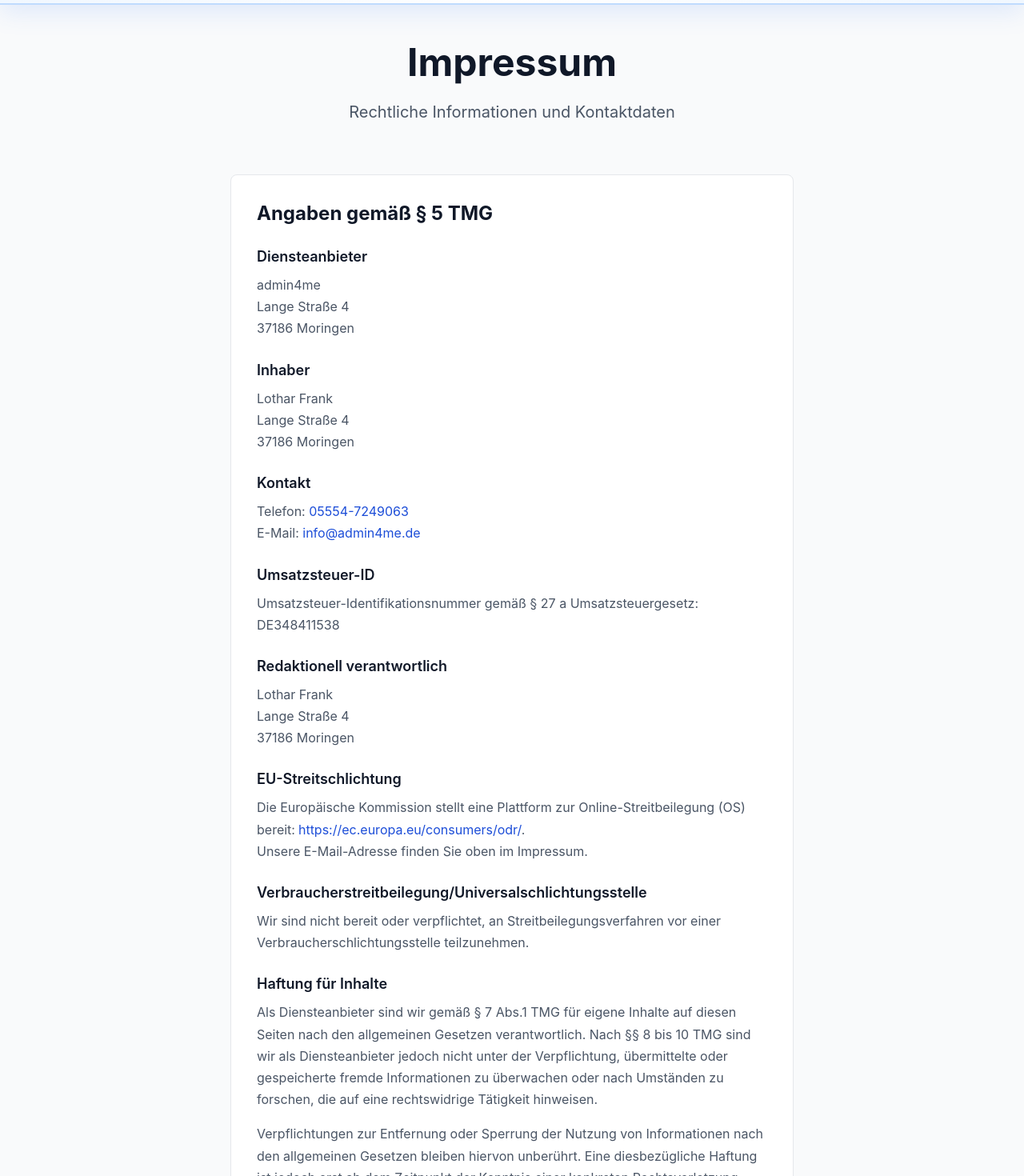
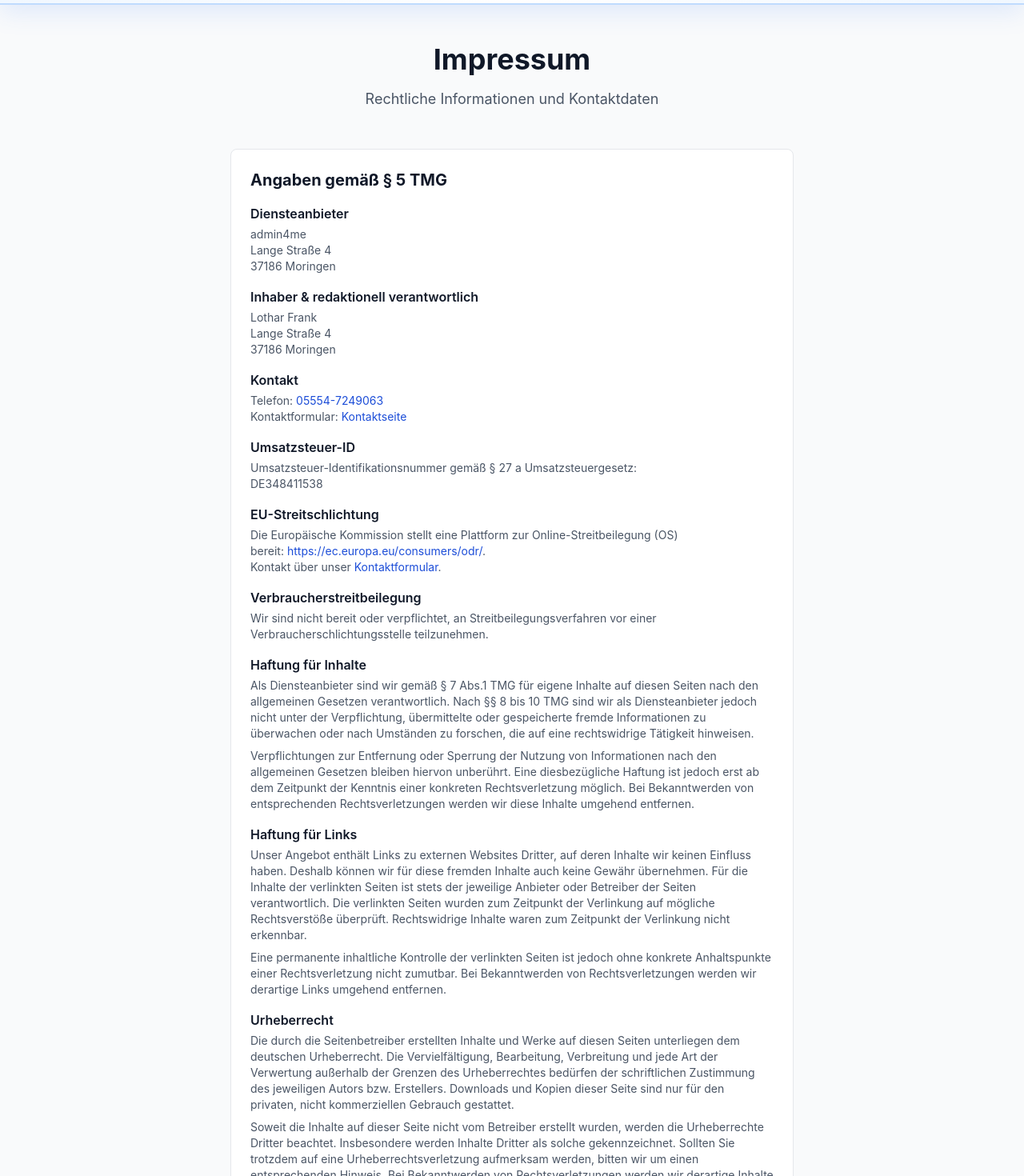
Before and after one commit to Remodops/admin4me, a Next.js app: page /impressum in a window 1280 px wide. Shown: the part 60-1530 px from the top of the page at 80% size. Built offline with nearby package versions, Linux system fonts and the light colour scheme.

Commit message:
Impressum optimieren
- E-Mail-Adresse entfernt (Spam-Schutz)
- Mehrfachnennungen zusammengefasst (Inhaber & redaktionell verantwortlich)
- Kontaktformular als primärer Kontaktweg
- Kompaktere, besser strukturierte Darstellung
- Kleinere Schriftgrößen und Abstände für bessere Lesbarkeit"

```diff
--- a/src/app/impressum/page.tsx
+++ b/src/app/impressum/page.tsx
@@ -9,28 +9,28 @@ export default function Impressum() {
   return (
     <div className="mx-auto max-w-screen-md px-4 sm:px-6 lg:px-8 py-12">
       {/* Header */}
-      <section className="text-center mb-16">
-        <h1 className="text-4xl sm:text-5xl font-bold text-gray-900 dark:text-white mb-6">
+      <section className="text-center mb-12">
+        <h1 className="text-3xl sm:text-4xl font-bold text-gray-900 dark:text-white mb-4">
           Impressum
         </h1>
-        <p className="text-xl text-gray-600 dark:text-gray-300">
+        <p className="text-lg text-gray-600 dark:text-gray-300">
           Rechtliche Informationen und Kontaktdaten
         </p>
       </section>
 
       {/* Content */}
       <section className="prose prose-gray dark:prose-invert max-w-none">
-        <div className="bg-white dark:bg-gray-800 rounded-lg p-8 border border-gray-200 dark:border-gray-700">
-          <h2 className="text-2xl font-bold text-gray-900 dark:text-white mb-6">
+        <div className="bg-white dark:bg-gray-800 rounded-lg p-6 border border-gray-200 dark:border-gray-700">
+          <h2 className="text-xl font-bold text-gray-900 dark:text-white mb-4">
             Angaben gemäß § 5 TMG
           </h2>
 
-          <div className="space-y-6 text-gray-600 dark:text-gray-300">
+          <div className="space-y-4 text-sm text-gray-600 dark:text-gray-300">
             <div>
-              <h3 className="text-lg font-semibold text-gray-900 dark:text-white mb-2">
+              <h3 className="text-base font-semibold text-gray-900 dark:text-white mb-1">
                 Diensteanbieter
               </h3>
-              <p>
+              <p className="text-sm">
                 admin4me<br />
                 Lange Straße 4<br />
                 37186 Moringen
@@ -38,10 +38,10 @@ export default function Impressum() {
             </div>
 
             <div>
-              <h3 className="text-lg font-semibold text-gray-900 dark:text-white mb-2">
-                Inhaber
+              <h3 className="text-base font-semibold text-gray-900 dark:text-white mb-1">
+                Inhaber & redaktionell verantwortlich
               </h3>
-              <p>
+              <p className="text-sm">
                 Lothar Frank<br />
                 Lange Straße 4<br />
                 37186 Moringen
@@ -49,74 +49,59 @@ export default function Impressum() {
             </div>
 
             <div>
-              <h3 className="text-lg font-semibold text-gray-900 dark:text-white mb-2">
+              <h3 className="text-base font-semibold text-gray-900 dark:text-white mb-1">
                 Kontakt
               </h3>
-              <p>
+              <p className="text-sm">
                 Telefon: <a href="tel:055547249063" className="text-blue-600 dark:text-blue-400 hover:underline">05554-7249063</a><br />
-                E-Mail: <a href="mailto:info@admin4me.de" className="text-blue-600 dark:text-blue-400 hover:underline">info@admin4me.de</a>
+                Kontaktformular: <a href="/kontakt" className="text-blue-600 dark:text-blue-400 hover:underline">Kontaktseite</a>
               </p>
             </div>
 
-
-
             <div>
-              <h3 className="text-lg font-semibold text-gray-900 dark:text-white mb-2">
+              <h3 className="text-base font-semibold text-gray-900 dark:text-white mb-1">
                 Umsatzsteuer-ID
               </h3>
-              <p>
+              <p className="text-sm">
                 Umsatzsteuer-Identifikationsnummer gemäß § 27 a Umsatzsteuergesetz:<br />
                 DE348411538
               </p>
             </div>
 
-
-
             <div>
-              <h3 className="text-lg font-semibold text-gray-900 dark:text-white mb-2">
-                Redaktionell verantwortlich
+              <h3 className="text-base font-semibold text-gray-900 dark:text-white mb-1">
+                EU-Streitschlichtung
               </h3>
-              <p>
-                Lothar Frank<br />
-                Lange Straße 4<br />
-                37186 Moringen
+              <p className="text-sm">
+                Die Europäische Kommission stellt eine Plattform zur Online-Streitbeilegung (OS) bereit:
+                <a href="https://ec.europa.eu/consumers/odr/" className="text-blue-600 dark:text-blue-400 hover:underline ml-1">
+                  https://ec.europa.eu/consumers/odr/
+                </a>.<br />
+                Kontakt über unser <a href="/kontakt" className="text-blue-600 dark:text-blue-400 hover:underline">Kontaktformular</a>.
               </p>
             </div>
 
             <div>
-              <h3 className="text-lg font-semibold text-gray-900 dark:text-white mb-2">
-                EU-Streitschlichtung
+              <h3 className="text-base font-semibold text-gray-900 dark:text-white mb-1">
+                Verbraucherstreitbeilegung
               </h3>
-              <p>
-                Die Europäische Kommission stellt eine Plattform zur Online-Streitbeilegung (OS) bereit:
-                <a href="https://ec.europa.eu/consumers/odr/" className="text-blue-600 dark:text-blue-400 hover:underline ml-1">
-                  https://ec.europa.eu/consumers/odr/
-                </a>.<br />
-                Unsere E-Mail-Adresse finden Sie oben im Impressum.
-              </p>
-            </div>
-
-            <div>
-              <h3 className="text-lg font-semibold text-gray-900 dark:text-white mb-2">
-                Verbraucherstreitbeilegung/Universalschlichtungsstelle
-              </h3>
-              <p>
+              <p className="text-sm">
                 Wir sind nicht bereit oder verpflichtet, an Streitbeilegungsverfahren vor einer
                 Verbraucherschlichtungsstelle teilzunehmen.
               </p>
             </div>
 
             <div>
-              <h3 className="text-lg font-semibold text-gray-900 dark:text-white mb-2">
+              <h3 className="text-base font-semibold text-gray-900 dark:text-white mb-1">
                 Haftung für Inhalte
               </h3>
-              <p>
+              <p className="text-sm">
                 Als Diensteanbieter sind wir gemäß § 7 Abs.1 TMG für eigene Inhalte auf diesen Seiten nach den
                 allgemeinen Gesetzen verantwortlich. Nach §§ 8 bis 10 TMG sind wir als Diensteanbieter jedoch nicht
                 unter der Verpflichtung, übermittelte oder gespeicherte fremde Informationen zu überwachen oder nach
                 Umständen zu forschen, die auf eine rechtswidrige Tätigkeit hinweisen.
               </p>
-              <p className="mt-4">
+              <p className="text-sm mt-2">
                 Verpflichtungen zur Entfernung oder Sperrung der Nutzung von Informationen nach den allgemeinen
                 Gesetzen bleiben hiervon unberührt. Eine diesbezügliche Haftung ist jedoch erst ab dem Zeitpunkt
                 der Kenntnis einer konkreten Rechtsverletzung möglich. Bei Bekanntwerden von entsprechenden
@@ -125,17 +110,17 @@ export default function Impressum() {
             </div>
 
             <div>
-              <h3 className="text-lg font-semibold text-gray-900 dark:text-white mb-2">
+              <h3 className="text-base font-semibold text-gray-900 dark:text-white mb-1">
                 Haftung für Links
               </h3>
-              <p>
+              <p className="text-sm">
                 Unser Angebot enthält Links zu externen Websites Dritter, auf deren Inhalte wir keinen Einfluss haben.
                 Deshalb können wir für diese fremden Inhalte auch keine Gewähr übernehmen. Für die Inhalte der
                 verlinkten Seiten ist stets der jeweilige Anbieter oder Betreiber der Seiten verantwortlich. Die
                 verlinkten Seiten wurden zum Zeitpunkt der Verlinkung auf mögliche Rechtsverstöße überprüft.
                 Rechtswidrige Inhalte waren zum Zeitpunkt der Verlinkung nicht erkennbar.
               </p>
-              <p className="mt-4">
+              <p className="text-sm mt-2">
                 Eine permanente inhaltliche Kontrolle der verlinkten Seiten ist jedoch ohne konkrete Anhaltspunkte
                 einer Rechtsverletzung nicht zumutbar. Bei Bekanntwerden von Rechtsverletzungen werden wir derartige
                 Links umgehend entfernen.
@@ -143,16 +128,16 @@ export default function Impressum() {
             </div>
 
             <div>
-              <h3 className="text-lg font-semibold text-gray-900 dark:text-white mb-2">
+              <h3 className="text-base font-semibold text-gray-900 dark:text-white mb-1">
                 Urheberrecht
               </h3>
-              <p>
+              <p className="text-sm">
                 Die durch die Seitenbetreiber erstellten Inhalte und Werke auf diesen Seiten unterliegen dem deutschen
                 Urheberrecht. Die Vervielfältigung, Bearbeitung, Verbreitung und jede Art der Verwertung außerhalb der
                 Grenzen des Urheberrechtes bedürfen der schriftlichen Zustimmung des jeweiligen Autors bzw. Erstellers.
                 Downloads und Kopien dieser Seite sind nur für den privaten, nicht kommerziellen Gebrauch gestattet.
               </p>
-              <p className="mt-4">
+              <p className="text-sm mt-2">
                 Soweit die Inhalte auf dieser Seite nicht vom Betreiber erstellt wurden, werden die Urheberrechte
                 Dritter beachtet. Insbesondere werden Inhalte Dritter als solche gekennzeichnet. Sollten Sie trotzdem
                 auf eine Urheberrechtsverletzung aufmerksam werden, bitten wir um einen entsprechenden Hinweis. Bei
```
